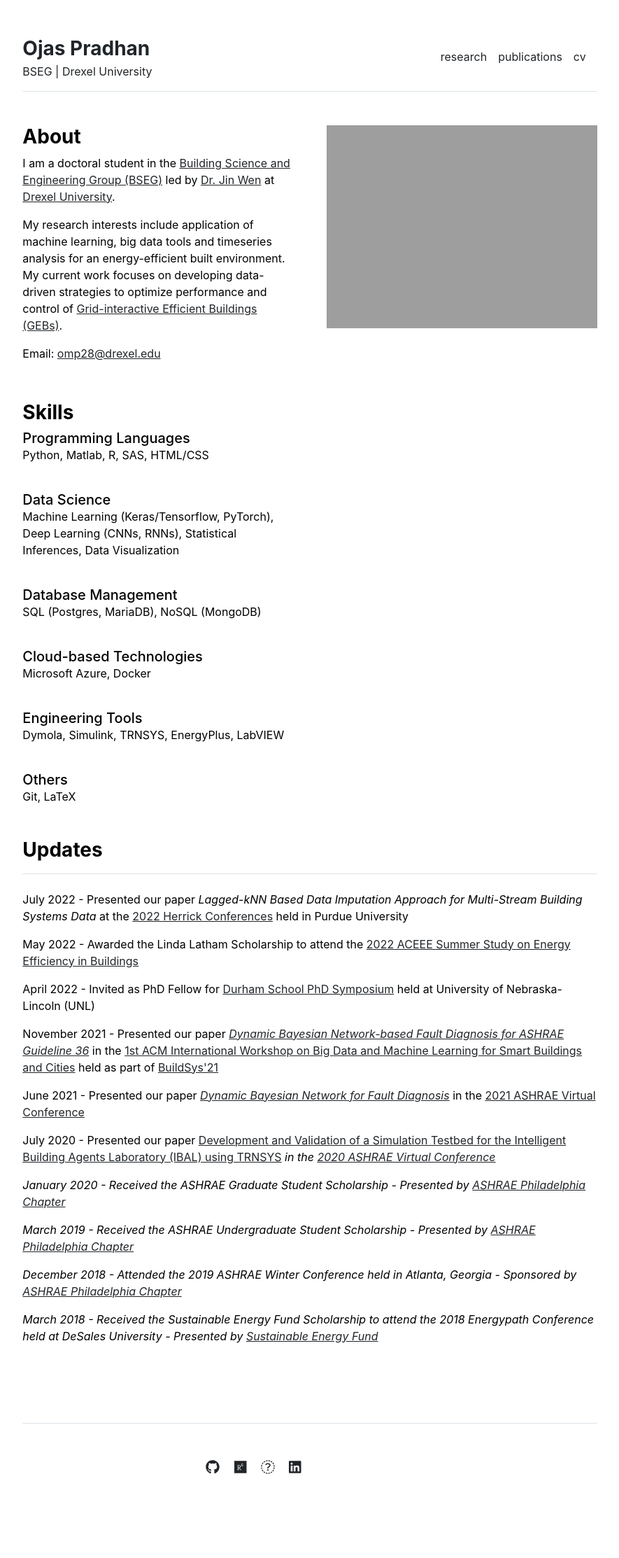
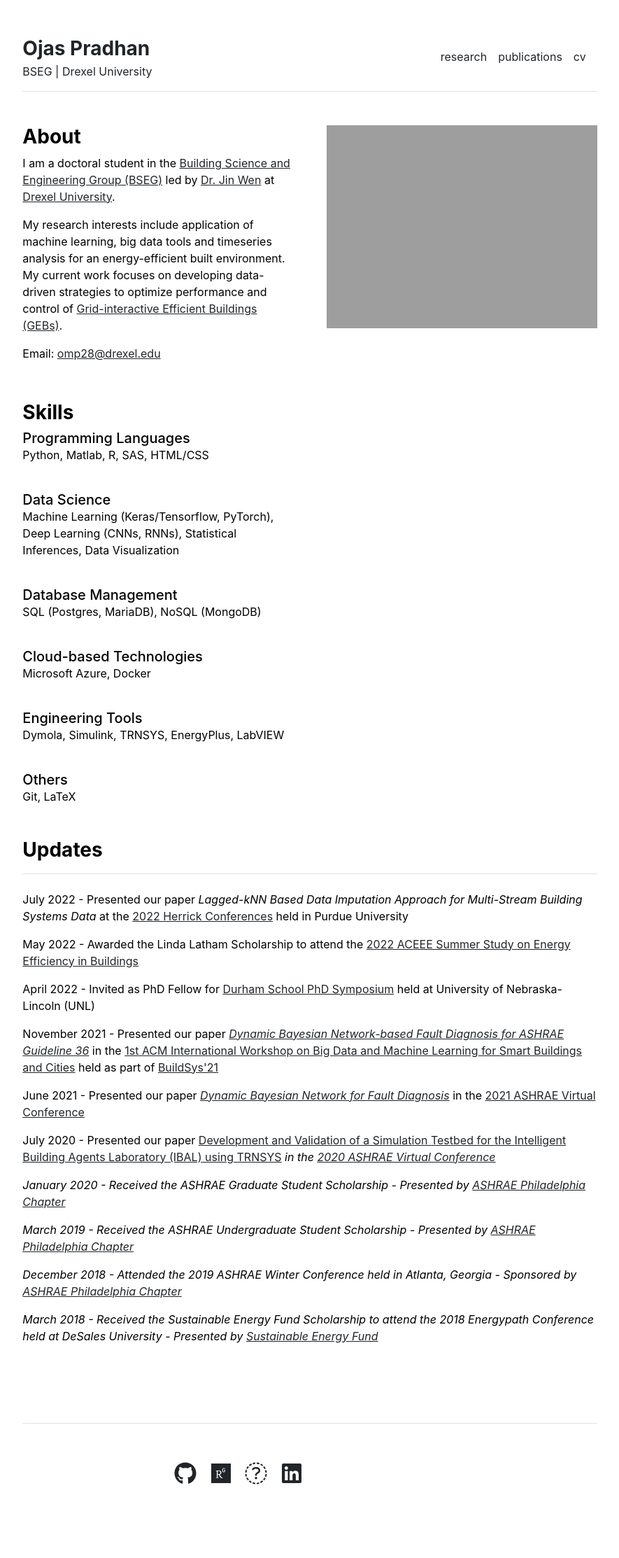
Before and after one commit to pradhanojas/pradhanojas.github.io, a Jekyll site: the page built from index.md, in a window 1280 px wide. Shown: the whole page at 70% size, without its empty margins (197-1082 px from the left). Built offline with Jekyll 4.4.1, drawn with Linux system fonts in a browser that asks for light colours.

Commit message:
Update footer.html

```diff
--- a/_includes/footer.html
+++ b/_includes/footer.html
@@ -2,7 +2,7 @@
   <div class="row">
     <div class="col-md-6 text-end social-media-icons">
       {% for item in site.data.settings.social %}
-        <a href="{{ item.link }}" class="ms-3 fs-5"><i class="fab fa-{{ item.icon }}"></i></a>
+        <a href="{{ item.link }}" class="ms-3 fs-2"><i class="fab fa-{{ item.icon }}"></i></a>
       {% endfor %}
     </div>
   </div>
```
